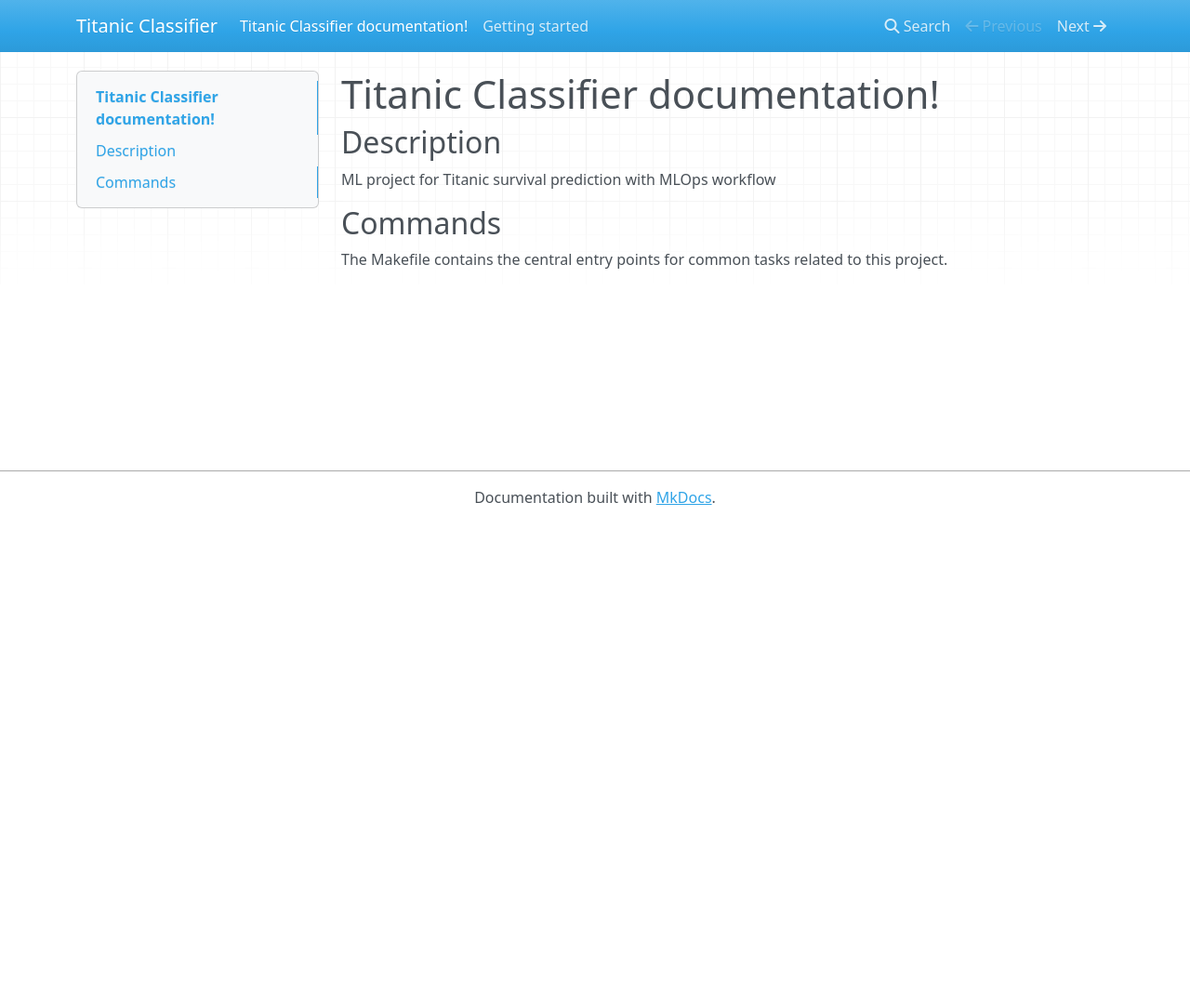
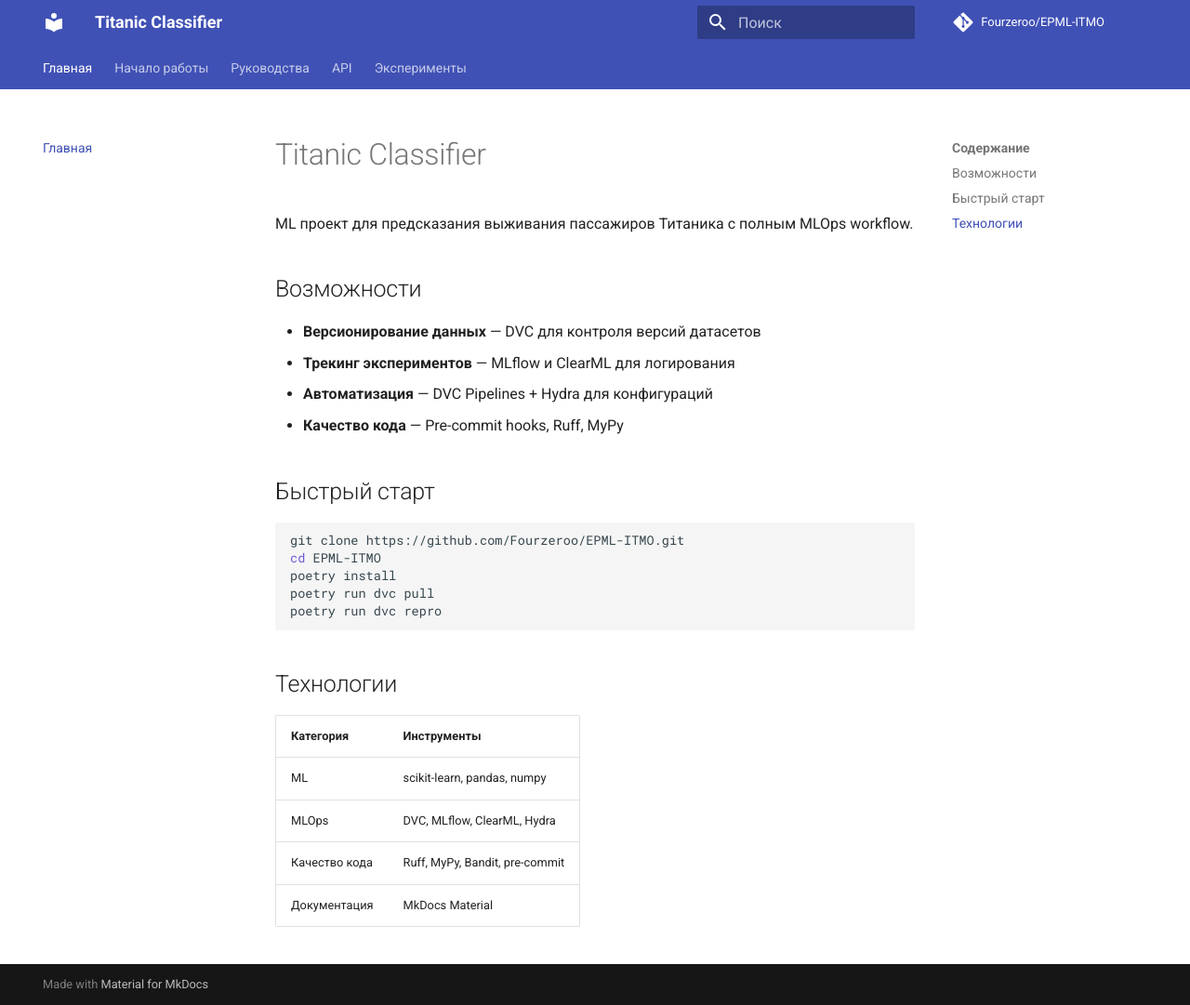
Before and after one commit to Fourzeroo/EPML-ITMO, an MkDocs documentation site: the page built from docs/docs/index.md, in a window 1280 px wide and 1081 px high. Shown: the whole window at 93% size. Built offline with MkDocs 1.6.1 and Material for MkDocs 9.7.7, drawn with Linux system fonts in a browser that asks for light colours; nearby versions of some CDN libraries; comment, search, counter and statistics services are not loaded.

Commit message:
feat(hw6): документация и GitHub Pages

````diff
--- a/docs/docs/index.md
+++ b/docs/docs/index.md
@@ -1,9 +1,28 @@
-# Titanic Classifier documentation!
+# Titanic Classifier
 
-## Description
+ML проект для предсказания выживания пассажиров Титаника с полным MLOps workflow.
 
-ML project for Titanic survival prediction with MLOps workflow
+## Возможности
 
-## Commands
+- **Версионирование данных** — DVC для контроля версий датасетов
+- **Трекинг экспериментов** — MLflow и ClearML для логирования
+- **Автоматизация** — DVC Pipelines + Hydra для конфигураций
+- **Качество кода** — Pre-commit hooks, Ruff, MyPy
 
-The Makefile contains the central entry points for common tasks related to this project.
+## Быстрый старт
+```bash
+git clone https://github.com/Fourzeroo/EPML-ITMO.git
+cd EPML-ITMO
+poetry install
+poetry run dvc pull
+poetry run dvc repro
+```
+
+## Технологии
+
+| Категория | Инструменты |
+|-----------|-------------|
+| ML | scikit-learn, pandas, numpy |
+| MLOps | DVC, MLflow, ClearML, Hydra |
+| Качество кода | Ruff, MyPy, Bandit, pre-commit |
+| Документация | MkDocs Material |
--- a/docs/mkdocs.yml
+++ b/docs/mkdocs.yml
@@ -1,4 +1,41 @@
 site_name: Titanic Classifier
-#
+site_description: ML project for Titanic survival prediction with MLOps workflow
 site_author: Vladimir Kubasov
-#
+site_url: https://fourzeroo.github.io/EPML-ITMO/
+
+repo_name: Fourzeroo/EPML-ITMO
+repo_url: https://github.com/Fourzeroo/EPML-ITMO
+
+theme:
+  name: material
+  language: ru
+  palette:
+    - scheme: default
+      primary: indigo
+      accent: indigo
+  features:
+    - navigation.tabs
+    - navigation.sections
+    - search.suggest
+
+nav:
+  - Главная: index.md
+  - Начало работы: getting-started.md
+  - Руководства:
+    - Установка: guides/installation.md
+    - Использование: guides/usage.md
+    - Развертывание: guides/deployment.md
+  - API:
+    - Модели: api/models.md
+    - Утилиты: api/utils.md
+  - Эксперименты:
+    - Отчёт: experiments/report.md
+
+plugins:
+  - search
+
+markdown_extensions:
+  - pymdownx.highlight
+  - pymdownx.superfences
+  - admonition
+  - tables
--- a/pyproject.toml
+++ b/pyproject.toml
@@ -63,6 +63,7 @@
 
 
 # ============== MyPy Configuration ==============
+mkdocs-material = "^9.7.1"
 [tool.mypy]
 ignore_missing_imports = false
 
````
Also changed, not shown: docs/docs/api/models.md (added, +18 -0 lines), docs/docs/api/utils.md (added, +86 -0 lines), docs/docs/experiments/report.md (added, +39 -0 lines), docs/docs/getting-started.md (+21 -5 lines), docs/docs/guides/deployment.md (added, +16 -0 lines), docs/docs/guides/installation.md (added, +65 -0 lines), docs/docs/guides/usage.md (added, +23 -0 lines), reports/experiment_report.md (added, +29 -0 lines), reports/figures/metrics_chart.png (added), reports/images/mkdocs_local.png (added), 3 other files.
